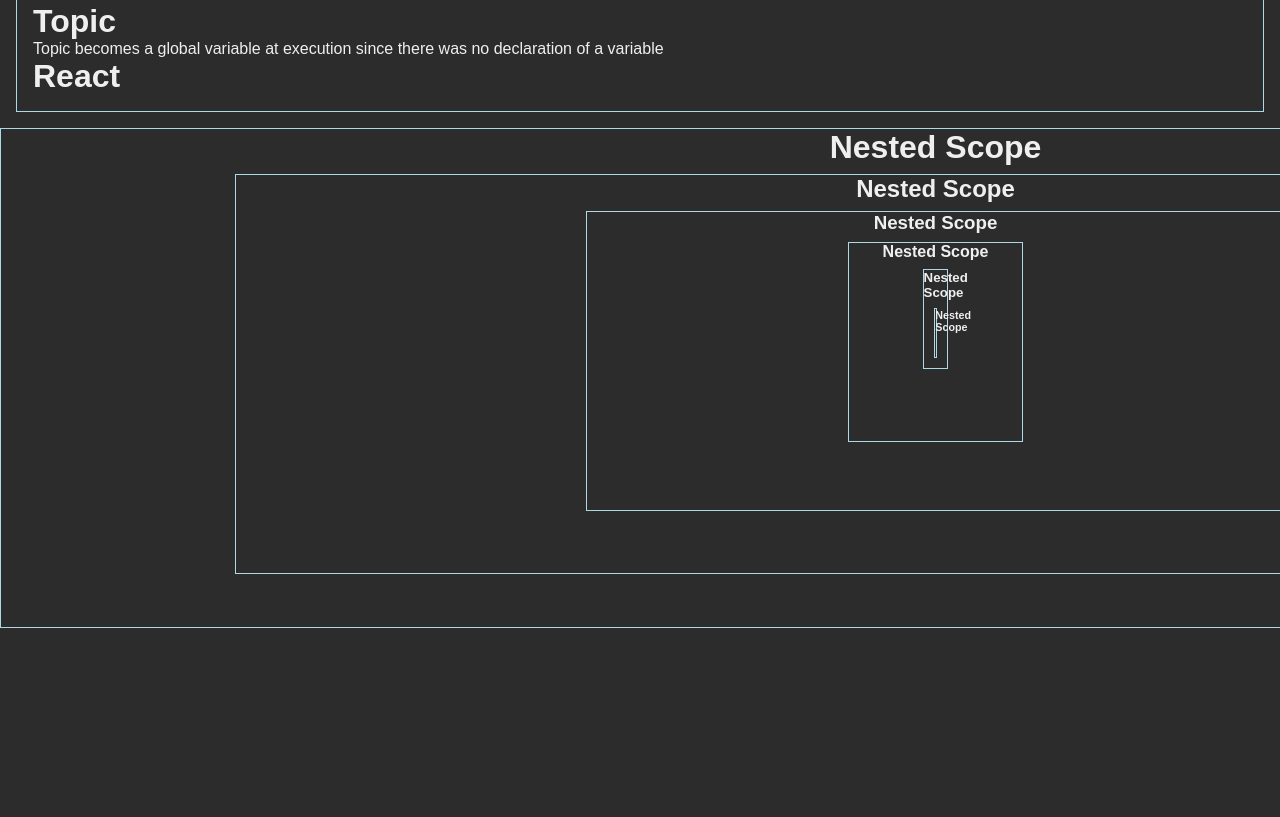
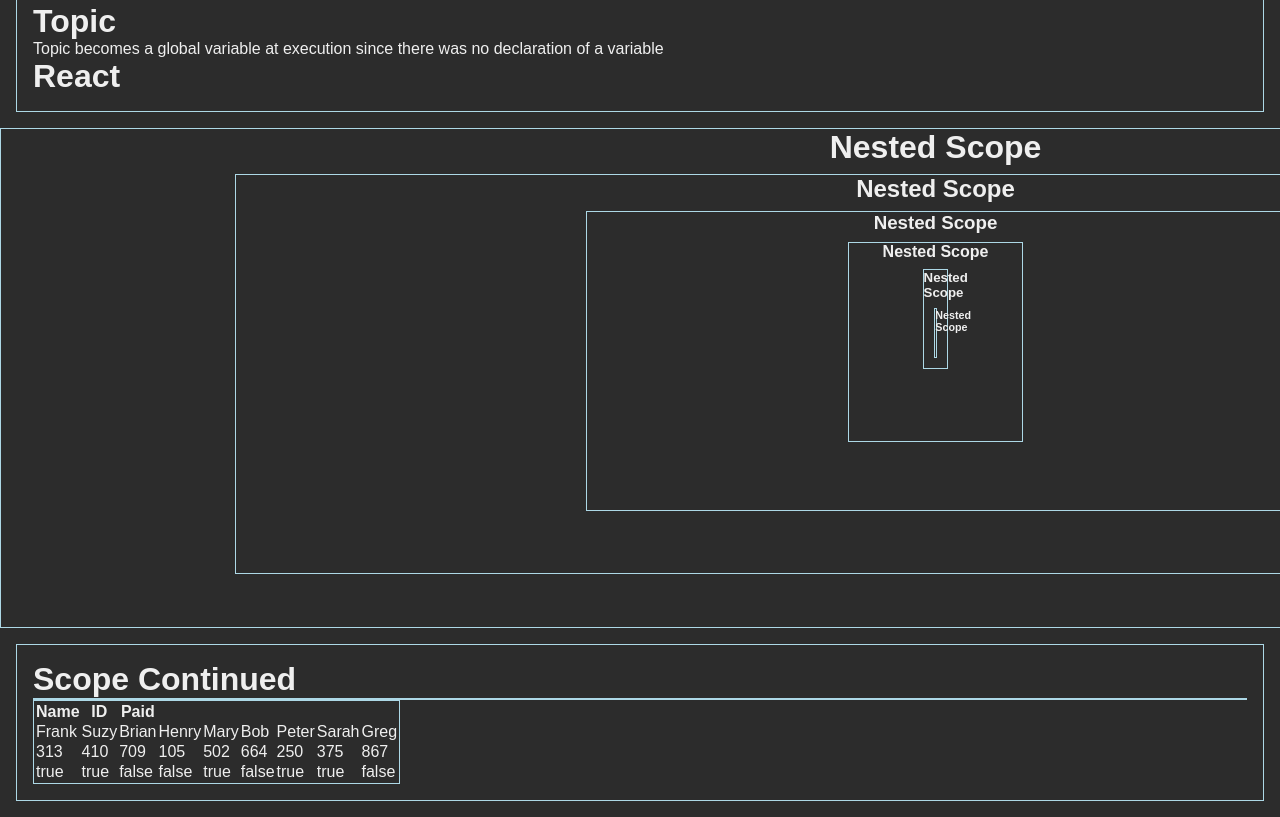
Before and after one commit to timegated/js-test-area, a plain HTML site: page index.html in a window 1280 px wide. Shown: the part 360-1177 px from the top of the page. Before the commit the page ends 988 px from the top, so only its background shows below. Drawn offline with Linux system fonts and the light colour scheme.

Commit message:
created a section on page for making tables with js using mock records

```diff
--- a/assets/css/styles.css
+++ b/assets/css/styles.css
@@ -63,7 +63,6 @@ body {
     margin: .5rem auto;
 }
 
-.container-for-scope>h1,
-p {
-    margin: auto;
+.student-records {
+    border: 1px solid lightblue;
 }
--- /dev/null
+++ b/assets/js/exercise2.js
@@ -0,0 +1,93 @@
+// Write a function that takes a list of student ID's, retrives a record, sort it by name ascending
+// Then print each record to the console with the id and whether or not paid
+var students = document.querySelector('.student-records');
+var paidStudents = document.querySelector('.paid');
+var tableData = document.querySelector('tbody');
+
+
+
+var currentEnrollment = [410, 105, 664, 375];
+
+var studentRecords = [{
+        id: 313,
+        name: "Frank",
+        paid: true,
+    },
+    {
+        id: 410,
+        name: "Suzy",
+        paid: true,
+    },
+    {
+        id: 709,
+        name: "Brian",
+        paid: false,
+    },
+    {
+        id: 105,
+        name: "Henry",
+        paid: false,
+    },
+    {
+        id: 502,
+        name: "Mary",
+        paid: true,
+    },
+    {
+        id: 664,
+        name: "Bob",
+        paid: false,
+    },
+    {
+        id: 250,
+        name: "Peter",
+        paid: true,
+    },
+    {
+        id: 375,
+        name: "Sarah",
+        paid: true,
+    },
+    {
+        id: 867,
+        name: "Greg",
+        paid: false,
+    },
+];
+
+
+function createRowForName() {
+    var tr = document.createElement('tr')
+    tableData.appendChild(tr)
+    studentRecords.forEach(function getName(student) {
+        var td = document.createElement('td');
+        td.textContent = student.name;
+        tr.appendChild(td)
+    })
+}
+
+function createRowForId() {
+    var tr = document.createElement('tr')
+    tableData.appendChild(tr)
+    studentRecords.forEach(function getName(student) {
+        var td = document.createElement('td');
+        td.textContent = student.id;
+        tr.appendChild(td)
+    })
+}
+function createRowForPaid() {
+    var tr = document.createElement('tr')
+    tableData.appendChild(tr)
+    studentRecords.forEach(function getName(student) {
+        var td = document.createElement('td');
+        td.textContent = student.paid;
+        tr.appendChild(td)
+    })
+}
+
+
+
+
+createRowForName()
+createRowForId()
+createRowForPaid()
--- a/index.html
+++ b/index.html
@@ -6,6 +6,7 @@
     <meta name="viewport" content="width=device-width, initial-scale=1.0">
     <link rel="stylesheet" href="assets/css/styles.css">
     <script src="assets/js/index.js" defer></script>
+    <script src="assets/js/exercise2.js" defer></script>
     <title>Javascript Features</title>
 </head>
 
@@ -13,8 +14,10 @@
     <div class="js-container">
         <h1>Global Scope</h1>
         <h1 class="global-scope"></h1>
-        <p>Any variables declared outside of a function that are not part of the properties of anything else are left in the global <br>
-        scope in javascript who's values remain the same throughout the program unless otherwise changed by a function or a redeclaration</p>
+        <p>Any variables declared outside of a function that are not part of the properties of anything else are left in
+            the global <br>
+            scope in javascript who's values remain the same throughout the program unless otherwise changed by a
+            function or a redeclaration</p>
         <br>
         <h1>Local Scope</h1>
         <h1 class="local-scope"></h1>
@@ -37,12 +40,31 @@
                     <h4>Nested Scope</h4>
                     <div class="w-15">
                         <h5>Nested Scope</h5>
-                        <div class="w-10"><h6>Nested Scope</h6></div>
+                        <div class="w-10">
+                            <h6>Nested Scope</h6>
+                        </div>
                     </div>
                 </div>
             </div>
         </div>
     </div>
+    <div class="js-container">
+        <h1>Scope Continued</h1>
+        <div class="students">
+            <p class="student-records"></p>
+            <p class="paid"></p>
+            <table class="student-records">
+                <thead>
+                    <th>Name</th>
+                    <th>ID</th>
+                    <th>Paid</th>
+                </thead>
+                <tbody>
+
+                </tbody>
+            </table>
+        </div>
+    </div>
 </body>
 
 </html>
```
